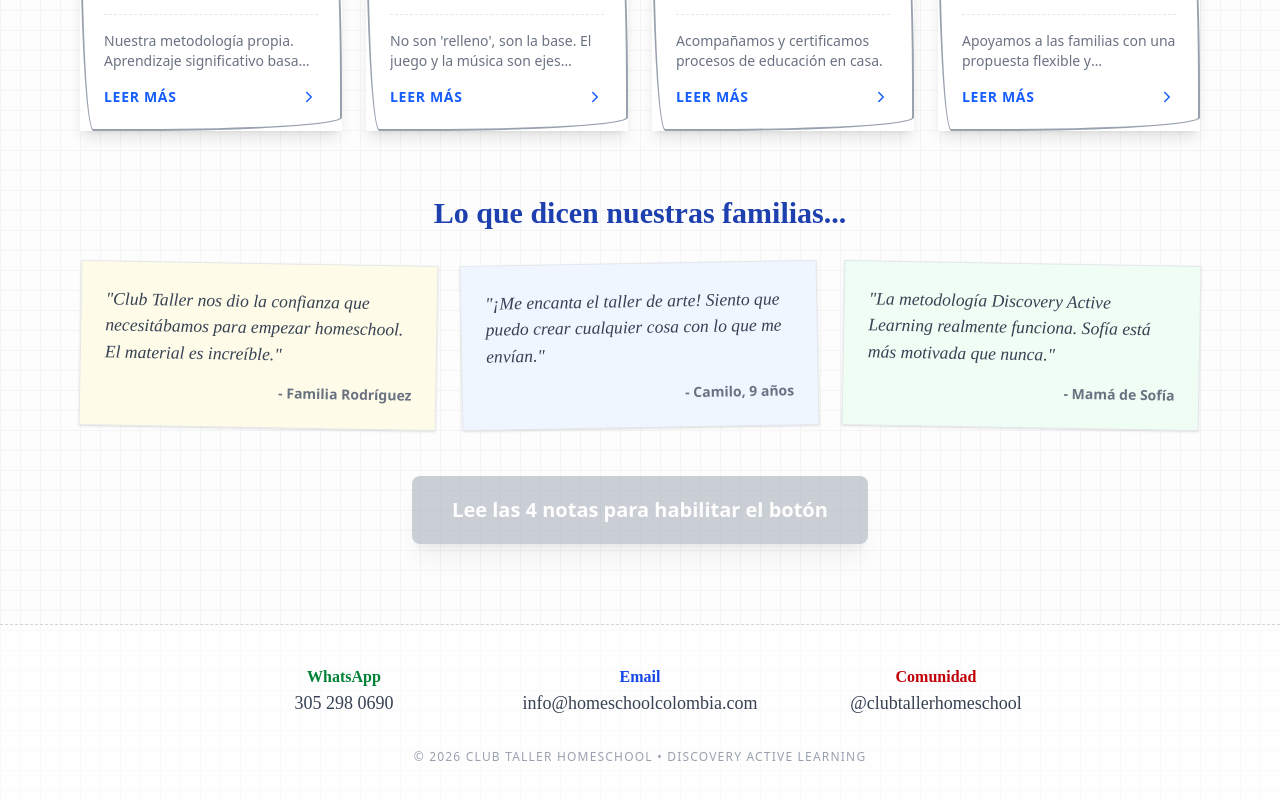
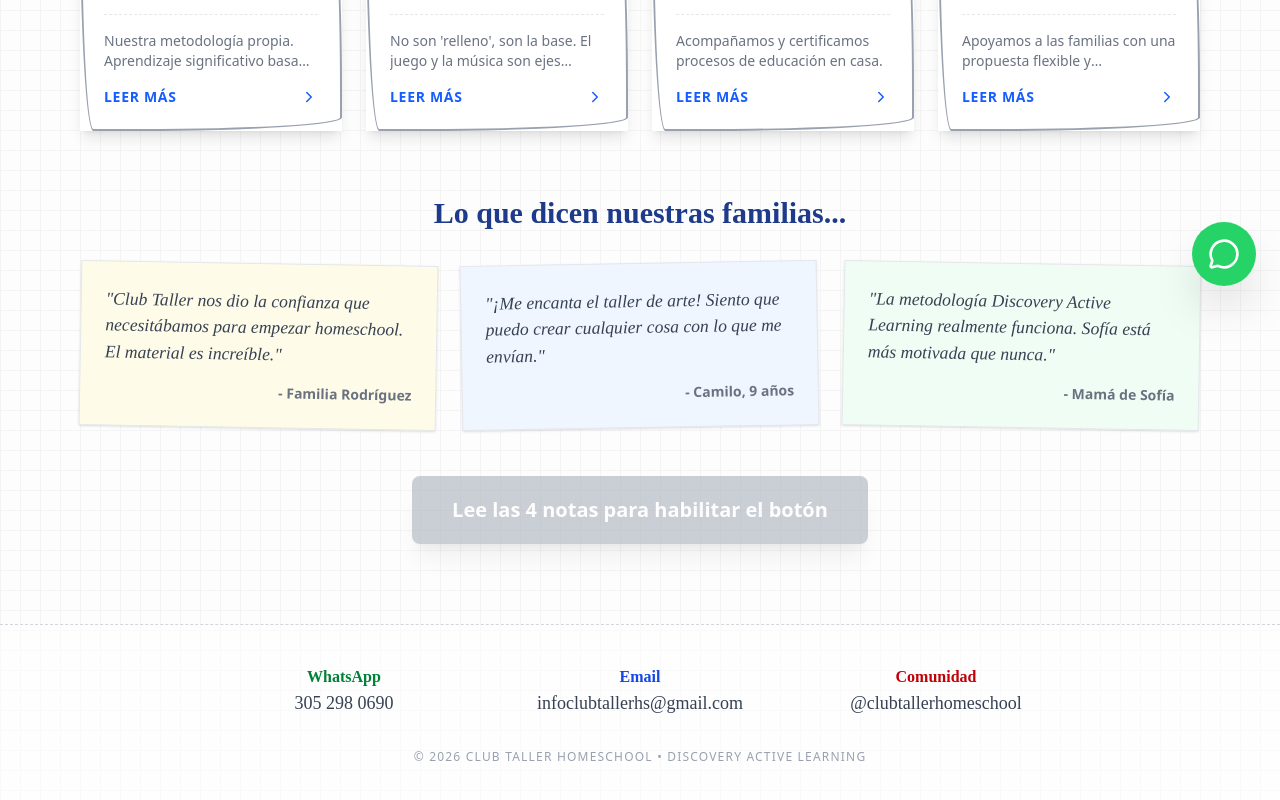
Before and after one commit to jairzinhos/Club-taller, a React (Vite) app: page / in a window 1280 px wide. Shown: the part 490-1290 px from the top of the page. Built offline with nearby package versions, Linux system fonts and the light colour scheme.

Commit message:
Botón flotante de whatsapp, cambio mínimo en paleta de colores, y correo

```diff
--- a/index.html
+++ b/index.html
@@ -10,9 +10,13 @@
     <meta name="keywords" content="homeschool colombia, educación alternativa, club taller, colegio sombrilla, primaria en casa" />
 
     <meta property="og:title" content="Club Taller Homeschool" />
-    <meta property="og:description" content="Inscripciones abiertas. Descubre una forma diferente de aprender en casa." />
+    <!-- Metadatos para WhatsApp y Redes Sociales (Open Graph) -->
+    <meta property="og:type" content="website">
+    <meta property="og:description" content="Inscripciones abiertas. Descubre una forma diferente de aprender en casa. Certificación, acompañamiento y comunidad para familias homeschoolers." />
     <meta property="og:image" content="/portada-seo.png" />
     <meta property="og:url" content="https://club-taller.vercel.app" />
+    <!-- Color de la barra en móviles -->
+    <meta name="theme-color" content="#1e40af">
   </head>
   <body>
     <div id="root"></div>
--- a/src/App.tsx
+++ b/src/App.tsx
@@ -19,9 +19,9 @@ import { supabase } from './supabaseClient';
 const colors = {
   paper: '#fdfdfd',
   grid: '#e0e0e0',
-  inkBlue: '#1e40af',
-  inkGreen: '#15803d',
-  inkRed: '#b91c1c',
+  inkBlue: '#1e3a8a',  // Azul marino profundo del texto "CLUB TALLER"
+  inkGreen: '#65a30d', // Verde vivo del texto "HOMESCHOOL" y naturaleza
+  inkRed: '#ea580c',   // Naranja/Rojo de "Discovery Active" y detalles de la ropa
   pencil: '#4b5563'
 };
 
@@ -342,7 +342,7 @@ export default function App() {
             </div>
             <div className="flex flex-col">
               <span className="font-bold text-blue-700">Email</span>
-              <span className="text-lg">info@homeschoolcolombia.com</span>
+              <span className="text-lg">infoclubtallerhs@gmail.com</span>
             </div>
             <div className="flex flex-col">
               <span className="font-bold text-red-700">Comunidad</span>
@@ -354,6 +354,20 @@ export default function App() {
           </p>
         </div>
       </footer>
+      {/* Botón Flotante de WhatsApp */}
+      <a
+        href="https://wa.me/573052980690?text=Hola!%20Quiero%20más%20información%20sobre%20Club%20Taller%20Homeschool"
+        target="_blank"
+        rel="noopener noreferrer"
+        className="fixed bottom-6 right-6 z-50 bg-[#25D366] text-white p-4 rounded-full shadow-2xl hover:scale-110 transition-transform flex items-center justify-center group"
+        aria-label="Contactar por WhatsApp"
+      >
+        <MessageCircle size={32} />
+        {/* Globito de texto que aparece al pasar el mouse (opcional) */}
+        <span className="absolute right-16 bg-white text-gray-800 px-3 py-1 rounded-lg text-sm font-bold shadow-md opacity-0 group-hover:opacity-100 transition-opacity whitespace-nowrap pointer-events-none border border-gray-100">
+          ¿Tienes dudas? ¡Escríbenos!
+        </span>
+      </a>
     </div>
   );
 }
```
